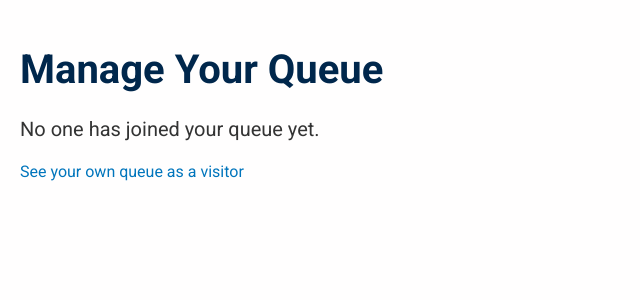
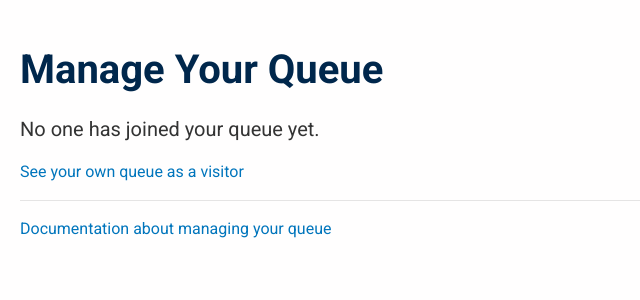
Before and after one commit to tl-its-umich-edu/remote-office-hours-queue, a Django app: page /manage/ in a window 1280 px wide. Shown: the part 168-468 px from the top of the page, without its empty margins (0-640 px from the left). Run offline with Django 3.2, Linux system fonts and the light colour scheme; the visitor is signed in with stand-in values (Sample User, id 1); data that the repository does not hold is empty; some libraries are stand-ins or nearby versions.

Commit message:
Add links to documentation

```diff
--- a/src/bluejeans_queue/templates/bluejeans_queue/manage.html
+++ b/src/bluejeans_queue/templates/bluejeans_queue/manage.html
@@ -41,4 +41,9 @@
     See your own queue as a visitor
 </a>
 
+<hr />
+<a target="_blank" href="https://documentation.its.umich.edu/node/1830">
+    Documentation about managing your queue
+</a>
+
 {% endblock %}
--- a/src/bluejeans_queue/templates/bluejeans_queue/meeting.html
+++ b/src/bluejeans_queue/templates/bluejeans_queue/meeting.html
@@ -28,6 +28,11 @@
 </p>
 {% endif %}
 
+<hr />
+<a target="_blank" href="https://documentation.its.umich.edu/node/1833">
+    Documentation about using office hours
+</a>
+
 {% endblock %}
 
 {% block scripts %}
```
